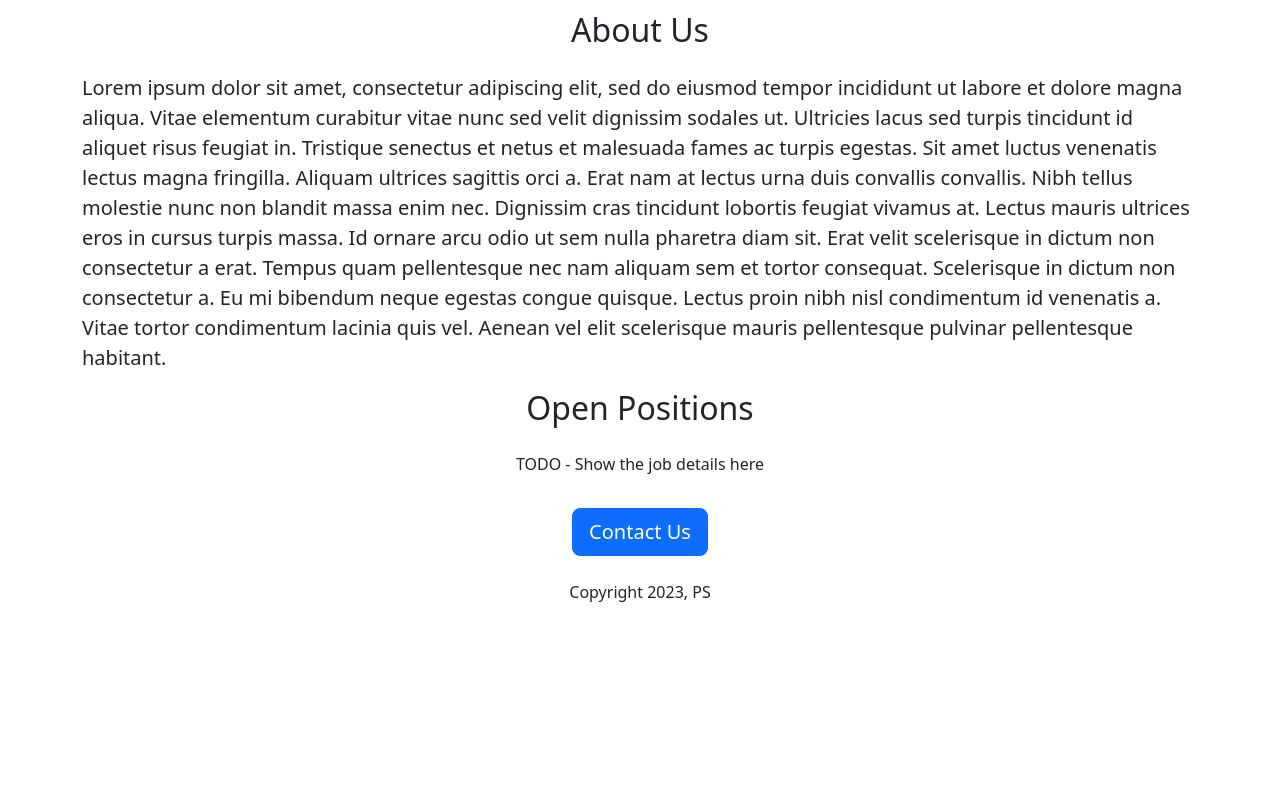
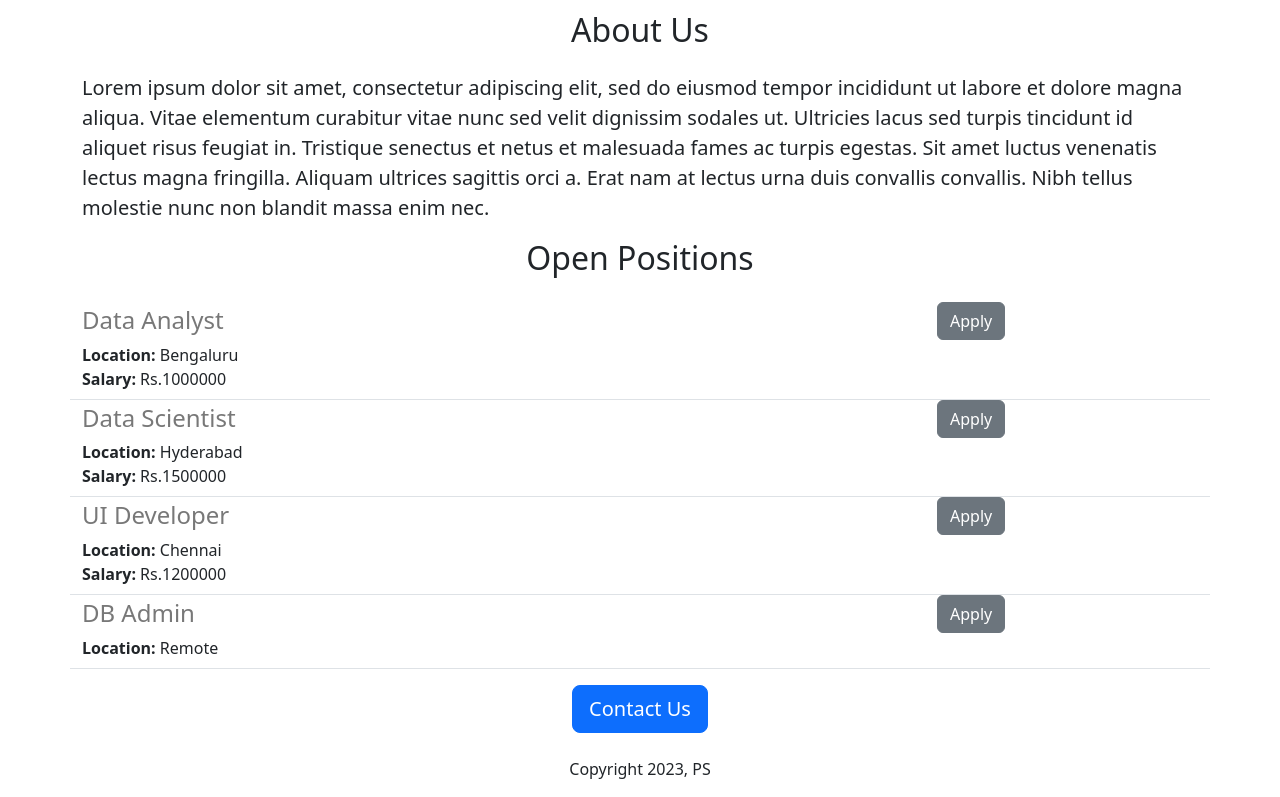
Before and after one commit to prakashsiv/first-python-website, a Flask app: page / in a window 1280 px wide. Shown: the part 445-1242 px from the top of the page. Before the commit the page ends 1047 px from the top, so only its background shows below. Run offline with Flask 2, Linux system fonts and the light colour scheme.

Commit message:
Added dynamic data and api route

```diff
--- a/app.py
+++ b/app.py
@@ -1,11 +1,37 @@
-from flask import Flask, render_template
+from flask import Flask, render_template, jsonify
 
 app = Flask(__name__)
+
+JOBS = [{
+  'id': 1,
+  'title': 'Data Analyst',
+  'location': 'Bengaluru',
+  'salary': 'Rs.1000000',
+}, {
+  'id': 2,
+  'title': 'Data Scientist',
+  'location': 'Hyderabad',
+  'salary': 'Rs.1500000',
+}, {
+  'id': 3,
+  'title': 'UI Developer',
+  'location': 'Chennai',
+  'salary': 'Rs.1200000',
+}, {
+  'id': 4,
+  'title': 'DB Admin',
+  'location': 'Remote',
+}]
 
 
 @app.route("/")
 def hello_world():
-  return render_template('home.html')
+  return render_template('home.html', jobs=JOBS)
+
+
+@app.route("/api/jobs")
+def list_jobs():
+  return jsonify(JOBS)
 
 
 ##print(__name__)##here this will print __main__
--- a/templates/home.html
+++ b/templates/home.html
@@ -22,12 +22,15 @@
     <h2 class="text-center mt-3 mb-4">About Us
     </h2>
     <p class="lead">
-      Lorem ipsum dolor sit amet, consectetur adipiscing elit, sed do eiusmod tempor incididunt ut labore et dolore magna aliqua. Vitae elementum curabitur vitae nunc sed velit dignissim sodales ut. Ultricies lacus sed turpis tincidunt id aliquet risus feugiat in. Tristique senectus et netus et malesuada fames ac turpis egestas. Sit amet luctus venenatis lectus magna fringilla. Aliquam ultrices sagittis orci a. Erat nam at lectus urna duis convallis convallis. Nibh tellus molestie nunc non blandit massa enim nec. Dignissim cras tincidunt lobortis feugiat vivamus at. Lectus mauris ultrices eros in cursus turpis massa. Id ornare arcu odio ut sem nulla pharetra diam sit. Erat velit scelerisque in dictum non consectetur a erat. Tempus quam pellentesque nec nam aliquam sem et tortor consequat. Scelerisque in dictum non consectetur a. Eu mi bibendum neque egestas congue quisque. Lectus proin nibh nisl condimentum id venenatis a. Vitae tortor condimentum lacinia quis vel. Aenean vel elit scelerisque mauris pellentesque pulvinar pellentesque habitant.
+      Lorem ipsum dolor sit amet, consectetur adipiscing elit, sed do eiusmod tempor incididunt ut labore et dolore magna aliqua. Vitae elementum curabitur vitae nunc sed velit dignissim sodales ut. Ultricies lacus sed turpis tincidunt id aliquet risus feugiat in. Tristique senectus et netus et malesuada fames ac turpis egestas. Sit amet luctus venenatis lectus magna fringilla. Aliquam ultrices sagittis orci a. Erat nam at lectus urna duis convallis convallis. Nibh tellus molestie nunc non blandit massa enim nec.
 
     </p>
     <h2 class="text-center mt-2 mb-4">Open Positions</h2>
-    <p class="text-center">TODO - Show the job details here
-    </p>
+    <div>
+      {% for job in jobs %}
+      {% include 'jobitem.html' %}
+      {% endfor %}
+    </div>
     <div class = "text-center">
     <button class = "btn btn-primary btn-lg mt-3">Contact Us</button>
       <p class = "mt-4">Copyright 2023, PS</p>
--- /dev/null
+++ b/templates/jobitem.html
@@ -0,0 +1,19 @@
+<div class="border-bottom row" style ="margin-bottom 16px; padding-bottom: 8px;">
+  <div class="col-9">
+  <h4
+    style = "color: rgb(120,120,120); padding-top: 4px;">
+    {{job['title']}}
+  </h4>
+  <div>
+    <b>Location:</b> {{job['location']}}
+  </div>
+  {% if 'salary' in job %}
+  <div>
+    <b>Salary:</b> {{job['salary']}}
+  </div>
+  {% endif %}
+    </div>
+  <div class="col-3">
+  <button type="button" class="btn btn-secondary">Apply</button>
+    </div>
+</div>
```
